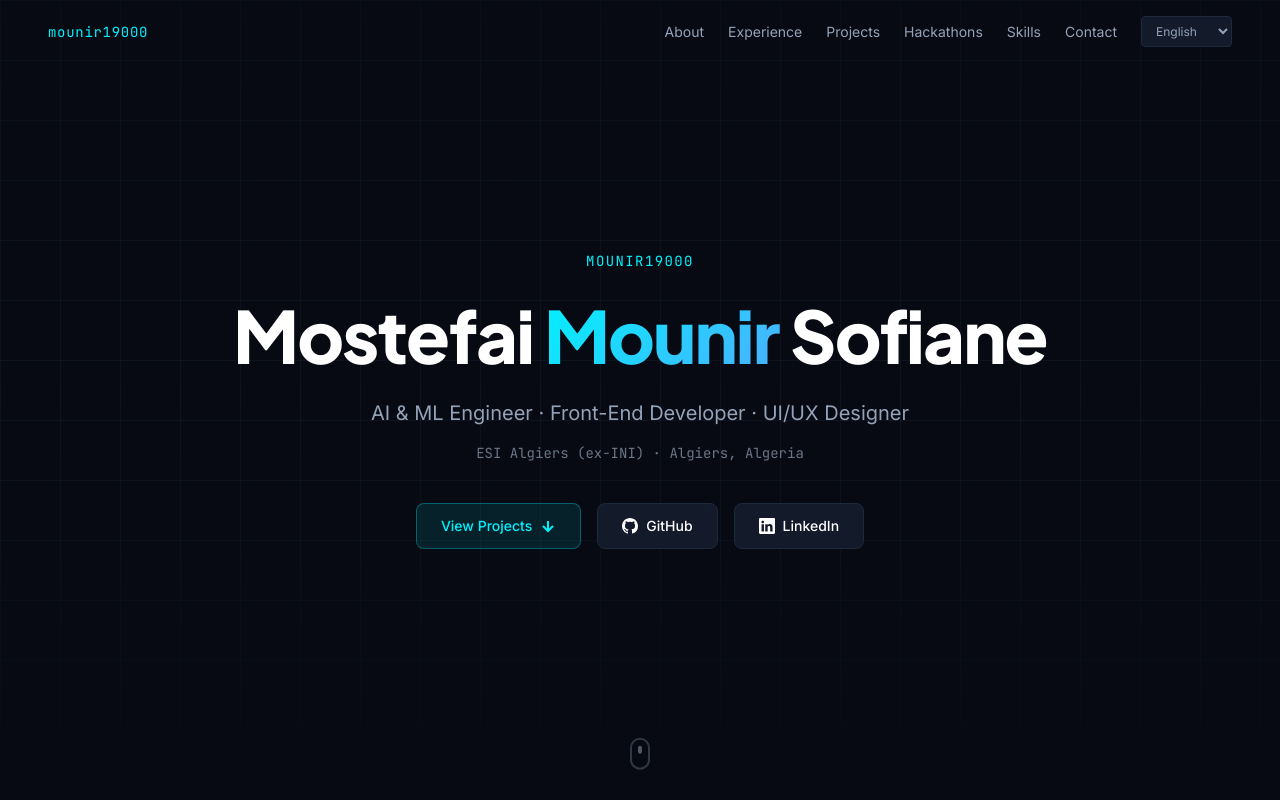
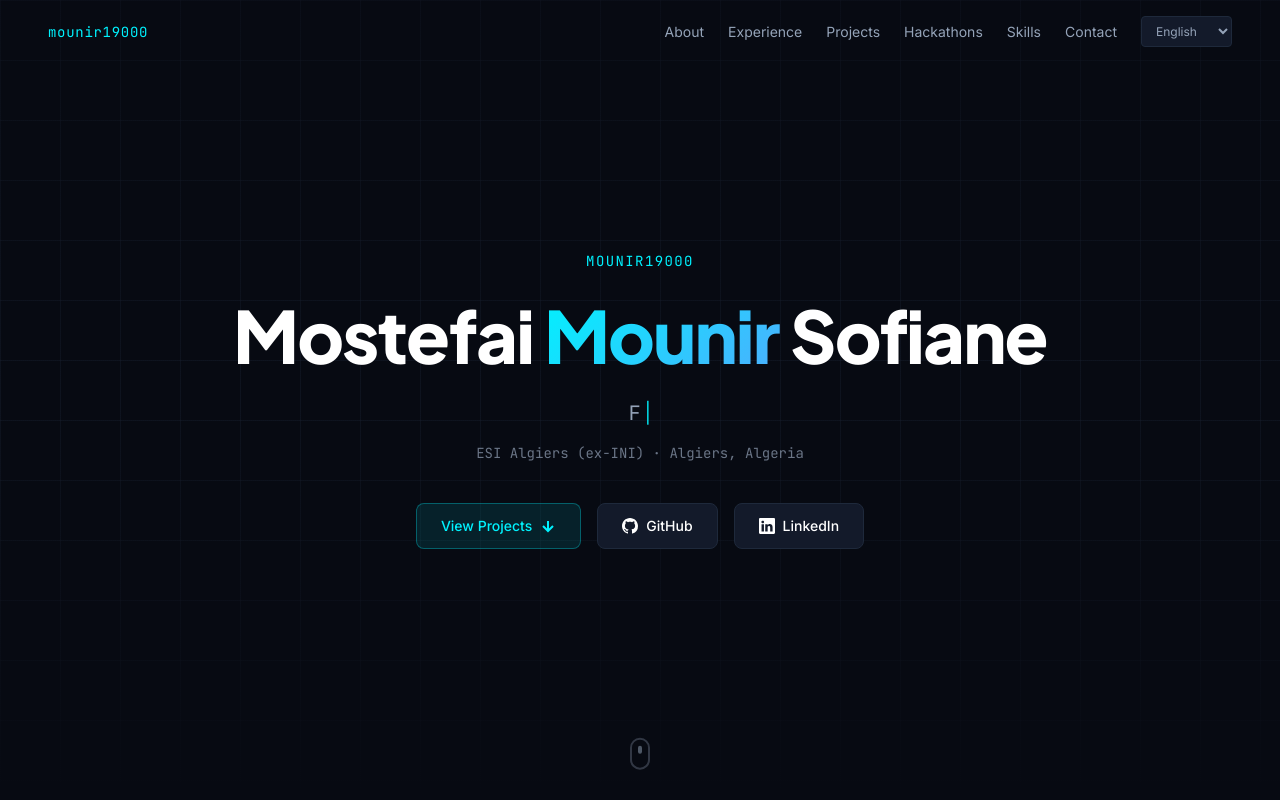
Before and after one commit to mounir19000/mounir-portfolio, a Next.js app: page /en in a window 1280 px wide. Shown: the top 800 px of the page. Built offline with nearby package versions, Linux system fonts and the light colour scheme.

Commit message:
feat: add cycling hero typing effect for role highlights
Animate role highlights with a type/delete loop so AI, Front-End, and UI/UX specializations rotate in the hero section.

```diff
--- a/src/components/Hero.tsx
+++ b/src/components/Hero.tsx
@@ -1,11 +1,58 @@
 "use client";
 
+import { useEffect, useMemo, useState } from "react";
 import { motion, useReducedMotion } from "framer-motion";
 import { identity } from "@/data/portfolio";
 import type { Dictionary } from "@/i18n/messages/types";
 
 export default function Hero({ dictionary }: { dictionary: Dictionary }) {
   const prefersReducedMotion = useReducedMotion();
+  const roles = useMemo(
+    () =>
+      dictionary.hero.typingRoles.length > 0
+        ? dictionary.hero.typingRoles
+        : [identity.role],
+    [dictionary.hero.typingRoles],
+  );
+  const [roleIndex, setRoleIndex] = useState(0);
+  const [typedText, setTypedText] = useState("");
+  const [isDeleting, setIsDeleting] = useState(false);
+
+  useEffect(() => {
+    if (prefersReducedMotion) return;
+
+    const currentRole = roles[roleIndex];
+    const typingSpeed = isDeleting ? 35 : 70;
+    const completedTyping = typedText === currentRole;
+    const completedDeleting = typedText === "";
+    const pause =
+      completedTyping && !isDeleting
+        ? 1200
+        : completedDeleting && isDeleting
+          ? 250
+          : typingSpeed;
+
+    const timeout = window.setTimeout(() => {
+      if (completedTyping && !isDeleting) {
+        setIsDeleting(true);
+        return;
+      }
+
+      if (completedDeleting && isDeleting) {
+        setIsDeleting(false);
+        setRoleIndex((prev) => (prev + 1) % roles.length);
+        return;
+      }
+
+      setTypedText((prev) =>
+        isDeleting
+          ? prev.slice(0, -1)
+          : currentRole.slice(0, prev.length + 1),
+      );
+    }, pause);
+
+    return () => window.clearTimeout(timeout);
+  }, [isDeleting, prefersReducedMotion, roleIndex, roles, typedText]);
 
   return (
     <section className="relative min-h-screen flex items-center justify-center grid-bg overflow-hidden">
@@ -51,7 +98,16 @@ export default function Hero({ dictionary }: { dictionary: Dictionary }) {
           }}
           className="font-body text-lg sm:text-xl text-text-secondary max-w-2xl mx-auto mb-4"
         >
-          {identity.role}
+          {prefersReducedMotion ? (
+            roles[0]
+          ) : (
+            <span className="inline-flex items-center gap-1" aria-live="polite">
+              <span>{typedText}</span>
+              <span className="text-kinetic-cyan/90" aria-hidden="true">
+                |
+              </span>
+            </span>
+          )}
         </motion.p>
 
         <motion.p
--- a/src/i18n/messages/en.ts
+++ b/src/i18n/messages/en.ts
@@ -38,6 +38,7 @@ const en: Dictionary = {
     ctaProjects: "View Projects",
     github: "GitHub",
     linkedin: "LinkedIn",
+    typingRoles: ["AI/ML Enthusiast", "Front-End Developer", "UI/UX Designer"],
   },
   about: {
     eyebrow: "About",
--- a/src/i18n/messages/fr.ts
+++ b/src/i18n/messages/fr.ts
@@ -38,6 +38,7 @@ const fr: Dictionary = {
     ctaProjects: "Voir les projets",
     github: "GitHub",
     linkedin: "LinkedIn",
+    typingRoles: ["Passionné IA/ML", "Développeur Front-End", "Designer UI/UX"],
   },
   about: {
     eyebrow: "À propos",
--- a/src/i18n/messages/types.ts
+++ b/src/i18n/messages/types.ts
@@ -18,6 +18,7 @@ export interface Dictionary {
     ctaProjects: string;
     github: string;
     linkedin: string;
+    typingRoles: string[];
   };
   about: {
     eyebrow: string;
```
